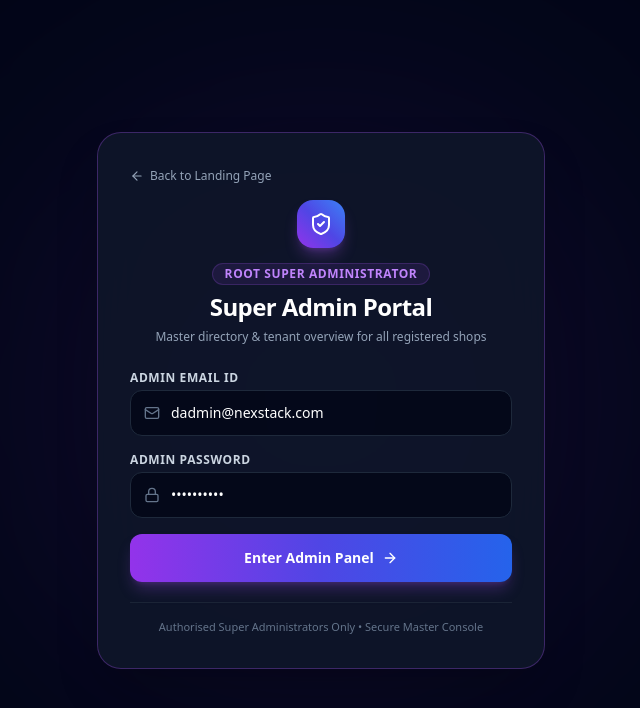
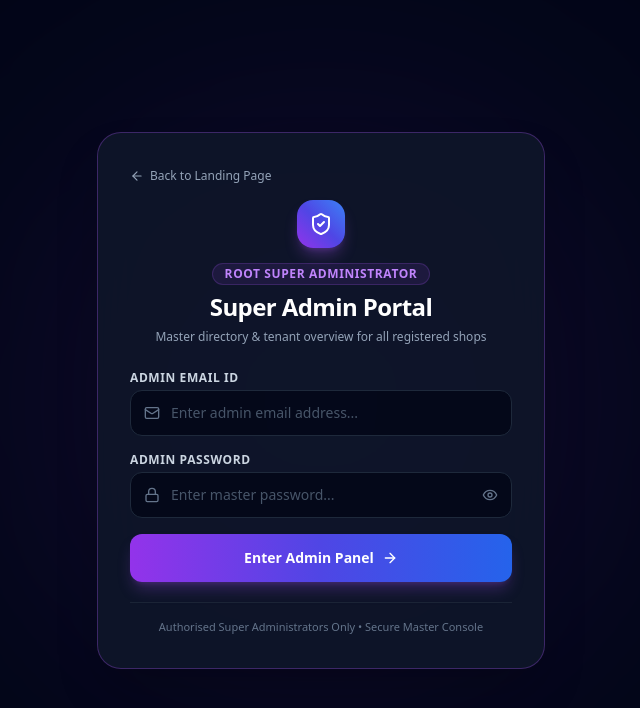
Before and after one commit to DineshMadhavanM/POS, a React (Vite) app in the folder frontend/: page /admin-login in a window 1280 px wide. Shown: the top 708 px of the page, without its empty margins (319-959 px from the left). Built offline with nearby package versions, Linux system fonts and the light colour scheme.

Commit message:
security(admin): remove pre-filled credentials and add password visibility toggle

```diff
--- a/frontend/src/pages/SuperAdminLoginPage.tsx
+++ b/frontend/src/pages/SuperAdminLoginPage.tsx
@@ -1,12 +1,13 @@
 import React, { useState } from 'react';
 import { useNavigate, Link } from 'react-router-dom';
 import { api } from '../services/api';
-import { ShieldCheck, Lock, Mail, AlertCircle, Loader2, ArrowRight, ArrowLeft } from 'lucide-react';
+import { ShieldCheck, Lock, Mail, AlertCircle, Loader2, ArrowRight, ArrowLeft, Eye, EyeOff } from 'lucide-react';
 
 export const SuperAdminLoginPage: React.FC = () => {
   const navigate = useNavigate();
-  const [email, setEmail] = useState('dadmin@nexstack.com');
-  const [password, setPassword] = useState('DMaddy@003');
+  const [email, setEmail] = useState('');
+  const [password, setPassword] = useState('');
+  const [showPassword, setShowPassword] = useState(false);
   const [error, setError] = useState('');
   const [loading, setLoading] = useState(false);
 
@@ -76,8 +77,8 @@ export const SuperAdminLoginPage: React.FC = () => {
                 required
                 value={email}
                 onChange={(e) => setEmail(e.target.value)}
-                placeholder="dadmin@nexstack.com"
-                className="w-full pl-10 pr-4 py-2.5 sm:py-3 bg-slate-950/80 border border-slate-800 focus:border-purple-500 rounded-xl text-xs sm:text-sm text-white placeholder-slate-500 focus:outline-none transition"
+                placeholder="Enter admin email address..."
+                className="w-full pl-10 pr-4 py-2.5 sm:py-3 bg-slate-950/80 border border-slate-800 focus:border-purple-500 rounded-xl text-xs sm:text-sm text-white placeholder-slate-600 focus:outline-none transition"
               />
             </div>
           </div>
@@ -89,13 +90,20 @@ export const SuperAdminLoginPage: React.FC = () => {
             <div className="relative">
               <Lock className="w-4 h-4 text-slate-500 absolute left-3.5 top-1/2 -translate-y-1/2" />
               <input
-                type="password"
+                type={showPassword ? 'text' : 'password'}
                 required
                 value={password}
                 onChange={(e) => setPassword(e.target.value)}
-                placeholder="••••••••"
-                className="w-full pl-10 pr-4 py-2.5 sm:py-3 bg-slate-950/80 border border-slate-800 focus:border-purple-500 rounded-xl text-xs sm:text-sm text-white placeholder-slate-500 focus:outline-none transition"
+                placeholder="Enter master password..."
+                className="w-full pl-10 pr-10 py-2.5 sm:py-3 bg-slate-950/80 border border-slate-800 focus:border-purple-500 rounded-xl text-xs sm:text-sm text-white placeholder-slate-600 focus:outline-none transition"
               />
+              <button
+                type="button"
+                onClick={() => setShowPassword(!showPassword)}
+                className="absolute right-3.5 top-1/2 -translate-y-1/2 text-slate-500 hover:text-slate-300 transition"
+              >
+                {showPassword ? <EyeOff className="w-4 h-4" /> : <Eye className="w-4 h-4" />}
+              </button>
             </div>
           </div>
 
```
